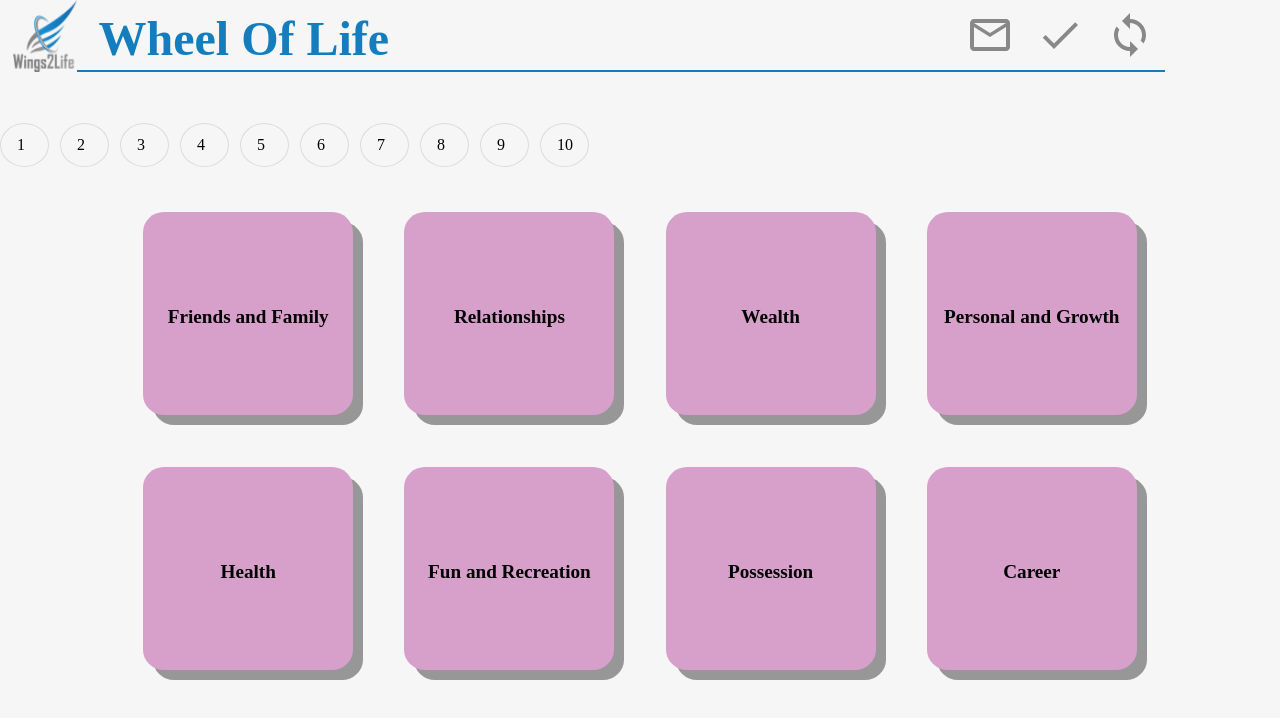
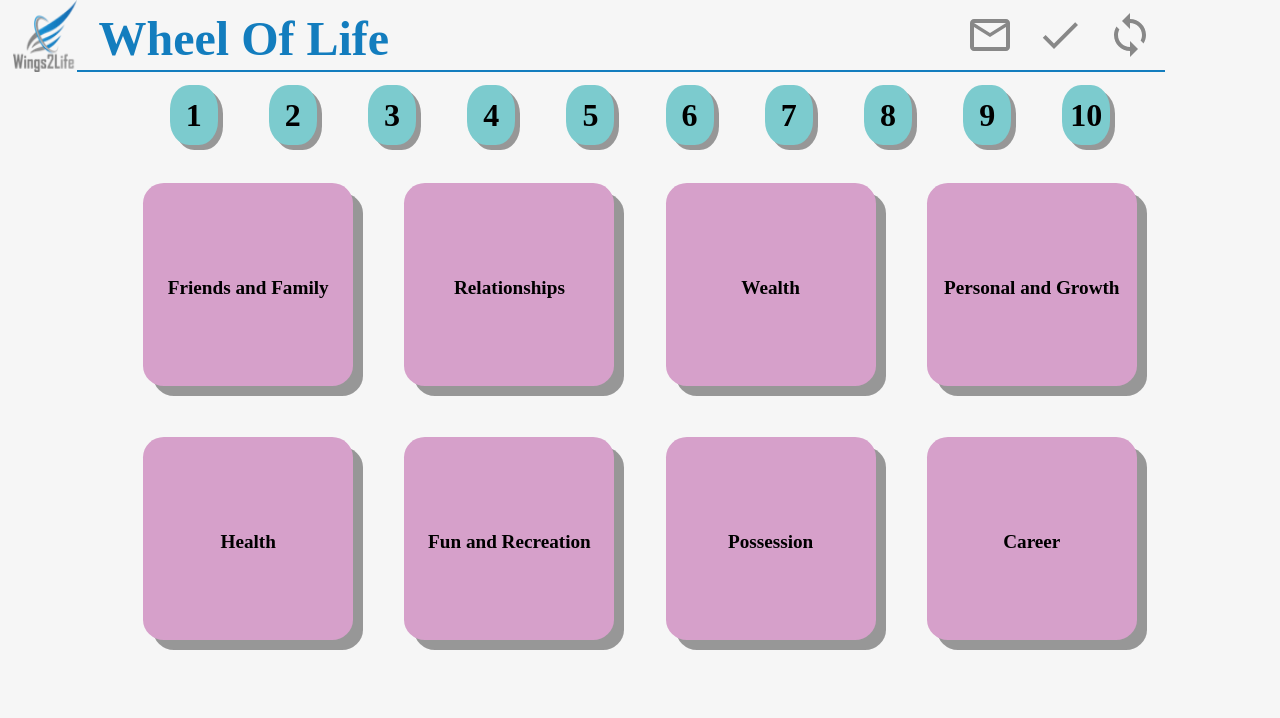
Before and after one commit to MUKESHYADAV833/wheel-of-life-react, a React (Create React App) app: page / in a window 1280 px wide. Shown: the top 718 px of the page. Built offline with nearby package versions, Linux system fonts and the light colour scheme.

Commit message:
working on functionality

```diff
--- a/src/App.js
+++ b/src/App.js
@@ -27,7 +27,7 @@ class UIModel extends React.Component {
             <div className="head">Wheel Of Life</div>
             <MailOutlineIcon id="mail" />
             <DoneIcon id="done" />
-            <SyncIcon onClick={this.refreshPage} id="refresh" />
+            <SyncIcon onClick={this.refreshPage} id="refresh"/>
           </div>
         </div>
         <DragDrop/>
--- a/src/index.css
+++ b/src/index.css
@@ -90,7 +90,6 @@ body{
 }
 
 .num{
-  display: none;
   margin: 1% 2%;
   background-color:#7ccbce;
   width: 48px;
--- a/src/new.js
+++ b/src/new.js
@@ -1,33 +1,33 @@
 import React, { Component } from 'react'
 
-const styles = {
-  left: {
-    width: '250px',
-    height: '150px',
-    border: '1px solid #DCDCDC',
-    float: 'left'
-  },
-  right: {
-    width: '250px',
-    height: '150px',
-    border: '1px solid #DCDCDC',
-    float: 'left',
-    marginLeft: '40px'
-  },
-  droppable: {
-    margin: '0 auto',
-    width: '50%',
-    marginTop: '80px'
-  },
-  para: {
-    marginRight: '11px',
-    border: '1px solid #DCDCDC',
-    padding: '12px 16px',
-    borderRadius: '50%',
-    width: '15px',
-    float: 'left'
-  }
-}
+// const styles = {
+//   left: {
+//     width: '250px',
+//     height: '150px',
+//     border: '1px solid #DCDCDC',
+//     float: 'left'
+//   },
+//   right: {
+//     width: '250px',
+//     height: '150px',
+//     border: '1px solid #DCDCDC',
+//     float: 'left',
+//     marginLeft: '40px'
+//   },
+//   droppable: {
+//     margin: '0 auto',
+//     width: '50%',
+//     marginTop: '80px'
+//   },
+//   para: {
+//     marginRight: '11px',
+//     border: '1px solid #DCDCDC',
+//     padding: '12px 16px',
+//     borderRadius: '50%',
+//     width: '15px',
+//     float: 'left'
+//   }
+// }
 
 class DragDrop extends React.Component {
   constructor(props) {
@@ -46,51 +46,55 @@ class DragDrop extends React.Component {
         { no: 10 }
       ],
       texts1: [
-        { text: "Friends and Family" },
-        { text: "Relationships" },
-        { text: "Wealth" },
-        { text: "Personal and Growth" },
-        { text: "Health" },
-        { text: "Fun and Recreation" },
-        { text: "Possession" },
-        { text: "Career" }
+        { no: 1, text: "Friends and Family" },
+        { no: 2, text: "Relationships" },
+        { no: 3, text: "Wealth" },
+        { no: 4, text: "Personal and Growth" },
+        { no: 5, text: "Health" },
+        { no: 6, text: "Fun and Recreation" },
+        { no: 7, text: "Possession" },
+        { no: 8, text: "Career" }
       ],
-      leftContainer: [null,null,null,null,null,null,null,null]
+      leftContainer: []
     }
   }
 
   onDragStart = (e, v) => {
     e.dataTransfer.dropEffect = "move";
-    e.dataTransfer.setData("text/plain", v)
+    e.dataTransfer.setData("text/plain", v);
+    const data = e.dataTransfer.getData("text/plain");
+    let { leftContainer } = this.state;
+    leftContainer.push(data);
+    this.setState({ leftContainer });
   }
 
   allowDrop = ev => {
     ev.preventDefault();
   }
 
-  onDropTop = e => {
+  onDropTop = (e, id) => {
     e.preventDefault();
-    const data = e.dataTransfer.getData("text/plain");
-    let { leftContainer } = this.state;
-    leftContainer.push(data);
-    this.setState({ leftContainer });
   }
   render() {
-    const { items, leftContainer, rightContainer, texts1, texts2 } = this.state;
+    const { items, leftContainer, texts1, ids } = this.state;
+    var tempHtml=[];
+    for( var i = 0 ; i < texts1.length ; i++ ){
+      tempHtml.push(<div id={i+1} className="tile" onDragOver={this.allowDrop} onDrop={(e) => this.onDropTop(e, this.state.ids)}>
+          {this.state.texts1[i].text}
+        </div>)
+    }
 
     return (
       <div>
-        <div style={{ marginTop: '35px' }}>
-          <div style={{ display: 'inline-block' }}>
+        <div className="labels">
           {
             items.map((item) => {
-                return <p style={styles.para} draggable="true" onDragStart={(e) => this.onDragStart(e, item.no)} >{item.no}</p>
+              return <p className="num" draggable="true" onDragStart={(e) => this.onDragStart(e, item.no)} >{item.no}</p>
             })
           }
         </div>
-        </div>
-          <div className="parent" onDragOver={this.allowDrop} onDrop={this.onDropTop}>
-            {
+        <div className="parent">
+          {/* {
             leftContainer.map(itm => {
               return (
                 <div className="num">
@@ -98,15 +102,16 @@ class DragDrop extends React.Component {
                 </div>
               )
             })
-            }
-            {
-              texts1.map(itm => {
-                return (
-                  <div className="tile">
-                    {itm.text}
-                  </div>
-                )
-              })
+          } */}
+          {tempHtml
+
+            // texts1.map(itm => {
+              // return (
+              //   <div id={this.state.ids} className="tile" onDragOver={this.allowDrop} onDrop={(e) => this.onDropTop(e, this.state.ids)}>
+              //     {itm.text}
+              //   </div>
+              // )
+            // })
           }
         </div>
       </div>
```
Lines whose indentation alone changed are shown as unchanged.
